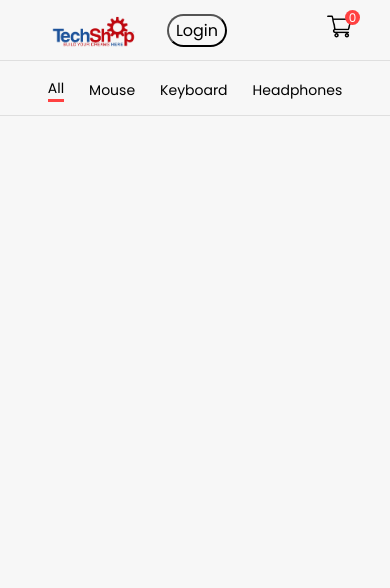
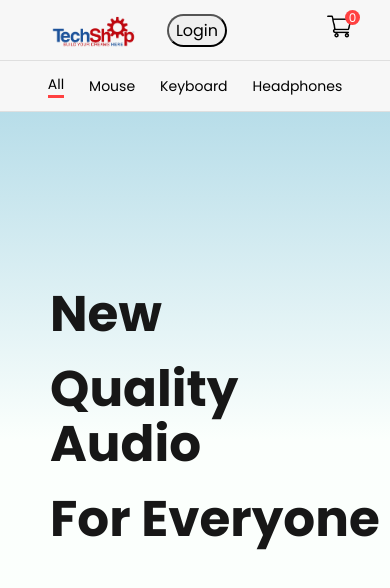
Before and after one commit to Cral27/Ecommerce, a React (Vite) app in the folder frontend/: page / in a window 390 px wide. Shown: the top 588 px of the page. Built offline with nearby package versions, Linux system fonts and the light colour scheme.

Commit message:
finished hero banner styling

```diff
--- a/frontend/src/Components/Hero/Hero.css
+++ b/frontend/src/Components/Hero/Hero.css
@@ -0,0 +1,100 @@
+.hero {
+	background: linear-gradient(180deg, #add8e6, #e1ffea22 60%) !important;
+    background-color: red;
+    display: flex;
+    justify-content: space-between;
+	max-height: calc(100vh - 80px); /* Subtract the height of the navbar */
+
+	#hero-left {
+		flex: 1;
+		display: flex;
+		flex-direction: column;
+		justify-content: center;
+		gap: 20px;
+		padding-left: 180px;
+		line-height: 1.1;
+
+		p{
+			color: #171717;
+			font-size: 100px;
+			font-weight: 700;
+		}
+	}
+
+	#hero-right {
+		flex: 1;
+		display: flex;
+		align-items: center;
+		justify-content: center;
+
+		img{
+			max-width: 100%;
+			max-height: 100%;
+		}
+	}
+}
+
+@media(max-width: 1280px){
+
+	.hero{
+		height: 80vh;
+
+		#hero-left{
+			padding-left: 100px;
+
+			p{
+				font-size: 60px;
+			}
+		}
+
+		#hero-right{
+			img{
+				width: 650px;
+			}
+		}
+	}
+}
+
+@media(max-width: 800px){
+
+	.hero{
+		padding-top: 80px;
+		height: 65vh;
+
+		#hero-left{
+			padding-left: 30px;
+
+			p{
+				font-size: 40px;
+			}
+		}
+
+		#hero-right{
+			img{
+				width: 450px;
+			}
+		}
+	}
+}
+
+@media(max-width: 500px){
+
+	.hero{
+		padding-top: 82px;
+		height: 65vh;
+		display: flex;
+		vertical-align: middle;
+
+		#hero-left{
+			padding-left: 50px;
+
+			p{
+				font-size: 50px;
+			}
+		}
+
+		#hero-right{
+			display: none;
+		}
+	}
+}
--- a/frontend/src/Components/Hero/Hero.jsx
+++ b/frontend/src/Components/Hero/Hero.jsx
@@ -1,8 +1,20 @@
  import React from 'react'
+ import './Hero.css'
+ import hero from '../Assets/Hero_product.png'
+ import hero_img from '../Assets/hero_image.png'
 
  const Hero = () => {
 	return (
-		<div>Hero</div>
+		<div className='hero'>
+			<div id='hero-left'>
+				<p>New</p>
+				<p>Quality Audio</p>
+				<p>For Everyone</p>
+			</div>
+			<div id='hero-right'>
+				<img src={hero} alt="" />
+			</div>
+		</div>
 	)
  }
 
--- a/frontend/src/Components/Navbar/Navbar.css
+++ b/frontend/src/Components/Navbar/Navbar.css
@@ -5,6 +5,7 @@
 	align-items: center;
 	padding: 10px 120px;
 	border-bottom: 1px solid #dfdfdf;
+	background: #f7f7f7;
 
 	#navbar-logo{
 		width: 240px;
@@ -123,12 +124,13 @@
 			align-items: center;
 			position: absolute;
 			height: 70px;
-			top: 82px;
+			top: 81px;
 			left: 0px;
 			font-size: 16px;
 			gap: 25px;
 			width: 100%;
 			border-bottom: 1px solid #dfdfdf;
+			background: #f7f7f7;
 		}
 
 		#navbar-right{
@@ -172,7 +174,7 @@
 
 		#nav-list{
 			height: 50px;
-			top: 65px;
+			top: 61px;
 			font-size: 14px;
 			gap: 25px;
 		}
--- a/frontend/src/Components/Navbar/Navbar.jsx
+++ b/frontend/src/Components/Navbar/Navbar.jsx
@@ -1,6 +1,5 @@
 import React, { useState } from 'react'
 import './Navbar.css'
-import logo from '../Assets/logo.png'
 import cart from '../Assets/cart_icon.png'
 import logo2 from '../Assets/techshop.png'
 
--- a/frontend/src/Pages/Shop.jsx
+++ b/frontend/src/Pages/Shop.jsx
@@ -1,8 +1,11 @@
 import React from 'react'
+import Hero from '../Components/Hero/Hero'
 
 const Shop = () => {
   return (
-	<div>Shop</div>
+	<div>
+		<Hero />
+	</div>
   )
 }
 
--- a/frontend/src/index.css
+++ b/frontend/src/index.css
@@ -1,6 +1,5 @@
 *{
 	margin: 0;
 	padding: 0;
-	background: #f7f7f7;
 	font-family: 'Poppins';
 }
```
Also changed, not shown: frontend/src/Components/Assets/Hero_product.png (added), frontend/src/Components/Assets/hero_image.png (added).
